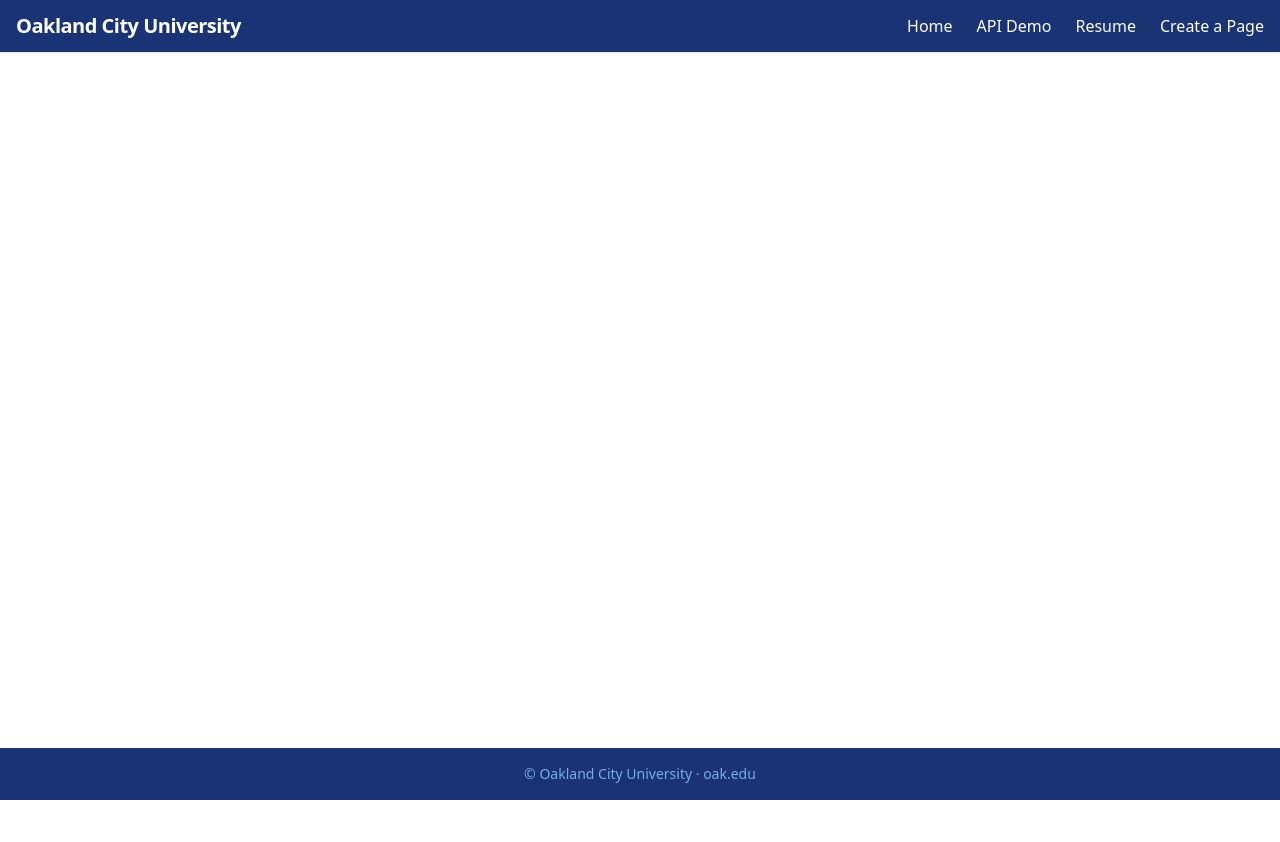
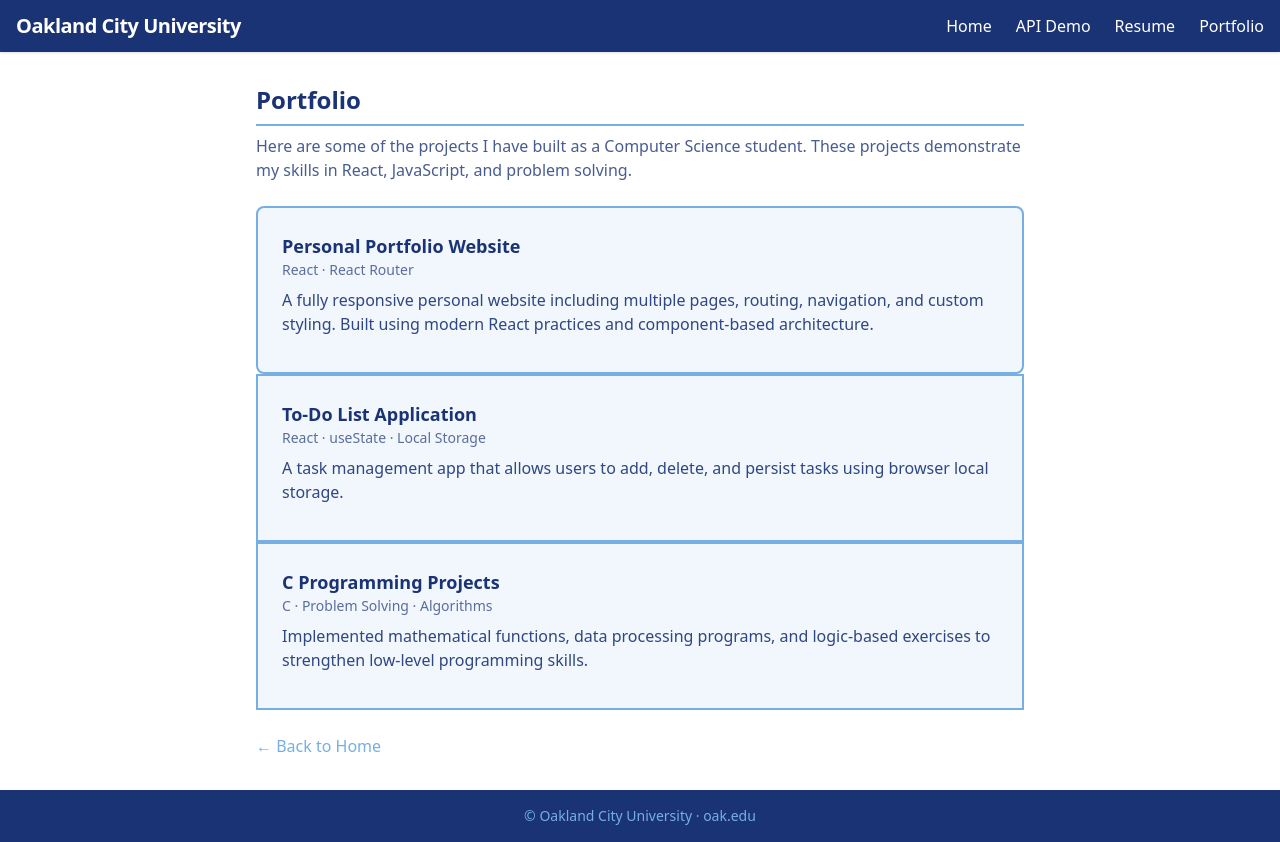
Before and after one commit to SP26-CS351-FragkoTseni/CS351-M04-05-Lab-FragkoTseni, a React (Vite) app: page /portfolio in a window 1280 px wide. Before the commit the page ends 800 px from the top, so only its background shows below. Built offline with nearby package versions, Linux system fonts and the light colour scheme.

Commit message:
Update the Portfolio page

```diff
--- a/src/App.jsx
+++ b/src/App.jsx
@@ -2,7 +2,7 @@ import { Routes, Route, Link } from 'react-router-dom'
 import Home from './pages/Home'
 import ApiDemo from './pages/ApiDemo'
 import Resume from './pages/Resume'
-import CreatePageInstructions from './pages/CreatePageInstructions'
+import Portfolio from './pages/Portfolio'
 
 function App() {
   return (
@@ -16,7 +16,9 @@ function App() {
             <Link to="/" className="hover:text-ocu-columbia transition-colors">Home</Link>
             <Link to="/api-demo" className="hover:text-ocu-columbia transition-colors">API Demo</Link>
             <Link to="/resume" className="hover:text-ocu-columbia transition-colors">Resume</Link>
-            <Link to="/create-page-instructions" className="hover:text-ocu-columbia transition-colors">Create a Page</Link>
+            <Link to="/portfolio" className="hover:text-ocu-columbia transition-colors">
+            Portfolio
+            </Link>
           </div>
         </nav>
       </header>
@@ -25,7 +27,7 @@ function App() {
           <Route path="/" element={<Home />} />
           <Route path="/api-demo" element={<ApiDemo />} />
           <Route path="/resume" element={<Resume />} />
-          <Route path="/create-page-instructions" element={<CreatePageInstructions />} />
+          <Route path="/portfolio" element={<Portfolio />} />
         </Routes>
       </main>
       <footer className="bg-ocu-navy text-ocu-columbia text-sm py-4 text-center">
--- a/src/pages/CreatePageInstructions.jsx
+++ /dev/null
@@ -1,104 +0,0 @@
-/**
- * Step-by-step instructions for adding a new page to the app.
- * Use this as a guide, then complete the exercise at the bottom.
- */
-
-import { Link } from 'react-router-dom'
-
-export default function CreatePageInstructions() {
-  return (
-    <div className="max-w-3xl mx-auto prose prose-ocu-navy">
-      <h1 className="text-2xl font-bold text-ocu-navy mb-2 border-b-2 border-ocu-columbia pb-2">
-        How to Create a New Page
-      </h1>
-      <p className="text-ocu-navy/80 mb-6">
-        Follow these steps to add a new page to the app. Then create one page on your own.
-      </p>
-
-      <ol className="list-decimal list-inside space-y-6 text-ocu-navy/90">
-        <li>
-          <span className="font-semibold text-ocu-navy">Create the page component.</span>
-          <p className="ml-6 mt-1 text-sm">
-            In <code className="bg-ocu-columbia/20 px-1 rounded">src/pages/</code>, create a new file
-            (e.g. <code className="bg-ocu-columbia/20 px-1 rounded">MyPage.jsx</code>). Export a default
-            React component that returns JSX.
-          </p>
-          <pre className="ml-6 mt-2 p-3 bg-ocu-navy/10 rounded text-sm overflow-x-auto">
-{`export default function MyPage() {
-  return (
-    <div>
-      <h1>My Page</h1>
-      <p>Content here.</p>
-    </div>
-  )
-}`}
-          </pre>
-        </li>
-
-        <li>
-          <span className="font-semibold text-ocu-navy">Import the page in App.jsx.</span>
-          <p className="ml-6 mt-1 text-sm">
-            At the top of <code className="bg-ocu-columbia/20 px-1 rounded">src/App.jsx</code>, add an
-            import for your new component.
-          </p>
-          <pre className="ml-6 mt-2 p-3 bg-ocu-navy/10 rounded text-sm overflow-x-auto">
-{`import MyPage from './pages/MyPage'`}
-          </pre>
-        </li>
-
-        <li>
-          <span className="font-semibold text-ocu-navy">Add a route.</span>
-          <p className="ml-6 mt-1 text-sm">
-            Inside the <code className="bg-ocu-columbia/20 px-1 rounded">&lt;Routes&gt;</code> in
-            App.jsx, add a <code className="bg-ocu-columbia/20 px-1 rounded">Route</code> with a path
-            and your component.
-          </p>
-          <pre className="ml-6 mt-2 p-3 bg-ocu-navy/10 rounded text-sm overflow-x-auto">
-{`<Route path="/my-page" element={<MyPage />} />`}
-          </pre>
-        </li>
-
-        <li>
-          <span className="font-semibold text-ocu-navy">Add a nav link.</span>
-          <p className="ml-6 mt-1 text-sm">
-            In the <code className="bg-ocu-columbia/20 px-1 rounded">&lt;nav&gt;</code> in App.jsx,
-            add a <code className="bg-ocu-columbia/20 px-1 rounded">Link</code> so users can reach
-            the new page from the navbar.
-          </p>
-          <pre className="ml-6 mt-2 p-3 bg-ocu-navy/10 rounded text-sm overflow-x-auto">
-{`<Link to="/my-page" className="hover:text-ocu-columbia transition-colors">My Page</Link>`}
-          </pre>
-        </li>
-
-        <li>
-          <span className="font-semibold text-ocu-navy">Check that it works.</span>
-          <p className="ml-6 mt-1 text-sm">
-            Run <code className="bg-ocu-columbia/20 px-1 rounded">npm run dev</code>, click the new
-            link in the nav, and confirm the page loads at the URL you chose (e.g. /my-page).
-          </p>
-        </li>
-      </ol>
-
-      <div className="mt-10 p-6 bg-ocu-columbia/15 border-2 border-ocu-columbia rounded-lg">
-        <h2 className="text-lg font-bold text-ocu-navy mb-2">Your turn</h2>
-        <p className="text-ocu-navy/90 mb-2">
-          Using the steps above, create a <strong>new page on your own</strong>. For example:
-        </p>
-        <ul className="list-disc list-inside text-ocu-navy/90 space-y-1 mb-4">
-          <li>An “About” or “About Me” page</li>
-          <li>A “Projects” or “Portfolio” page</li>
-          <li>A “Contact” page with a form or links</li>
-          <li>Any other page you want in this app</li>
-        </ul>
-        <p className="text-ocu-navy/90 text-sm">
-          Create the component in <code className="bg-ocu-columbia/20 px-1 rounded">src/pages/</code>,
-          add the import, route, and nav link in App.jsx, then add your own content and styling.
-        </p>
-      </div>
-
-      <p className="mt-6">
-        <Link to="/" className="text-ocu-columbia hover:underline">← Back to Home</Link>
-      </p>
-    </div>
-  )
-}
--- /dev/null
+++ b/src/pages/Portfolio.jsx
@@ -0,0 +1,69 @@
+/**
+ * Step-by-step instructions for adding a new page to the app.
+ * Use this as a guide, then complete the exercise at the bottom.
+ */
+
+import { Link } from "react-router-dom";
+
+export default function Portfolio() {
+  return (
+    <div className="max-w-3xl mx-auto prose prose-ocu-navy">
+      <h1 className="text-2xl font-bold text-ocu-navy mb-2 border-b-2 border-ocu-columbia pb-2">
+        Portfolio
+      </h1>
+      <p className="text-ocu-navy/80 mb-6">
+        Here are some of the projects I have built as a Computer Science
+        student. These projects demonstrate my skills in React, JavaScript, and
+        problem solving.
+      </p>
+
+
+      {/* Project 1 */}
+      <div className="p-6 border-2 border-ocu-columbia rounded-lg bg-ocu-columbia/10">
+        <h2 className="text-lg font-semibold text-ocu-navy">
+          Personal Portfolio Website
+        </h2>
+        <p className="text-sm text-ocu-navy/70 mb-2">React · React Router</p>
+        <p className="text-ocu-navy/90 mb-3">
+          A fully responsive personal website including multiple pages, routing,
+          navigation, and custom styling. Built using modern React practices and
+          component-based architecture.
+        </p>
+      </div>
+
+      {/* Project 2 */}
+      <div className="p-6 border-2 border-ocu-columbia rounded-leg bg-ocu-columbia/10">
+        <h2 className="text-lg font-semibold text-ocu-navy">
+          To-Do List Application
+        </h2>
+        <p className="text-sm text-ocu-navy/70 mb-2">
+          React · useState · Local Storage
+        </p>
+        <p className="text-ocu-navy/90 mb-3">
+          A task management app that allows users to add, delete, and persist
+          tasks using browser local storage.
+        </p>
+      </div>
+
+      {/* Project 3 */}
+      <div className="p-6 border-2 border-ocu-columbia rounded-leg bg-ocu-columbia/10">
+        <h2 className="text-lg font-semibold text-ocu-navy">
+          C Programming Projects
+        </h2>
+        <p className="text-sm text-ocu-navy/70 mb-2">
+          C · Problem Solving · Algorithms
+        </p>
+        <p className="text-ocu-navy/90 mb-3">
+          Implemented mathematical functions, data processing programs, and
+          logic-based exercises to strengthen low-level programming skills.
+        </p>
+      </div>
+
+      <p className="mt-6">
+        <Link to="/" className="text-ocu-columbia hover:underline">
+          ← Back to Home
+        </Link>
+      </p>
+    </div>
+  );
+}
```
